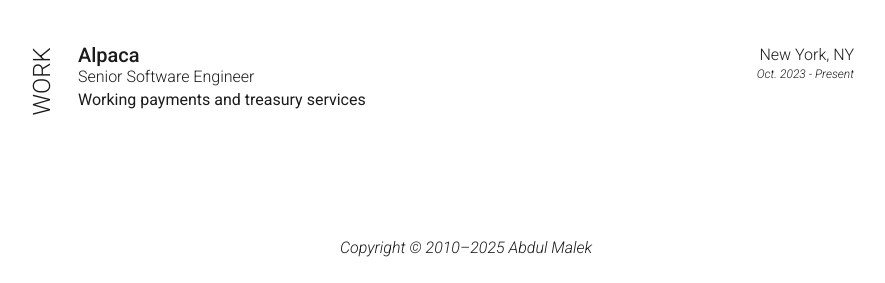
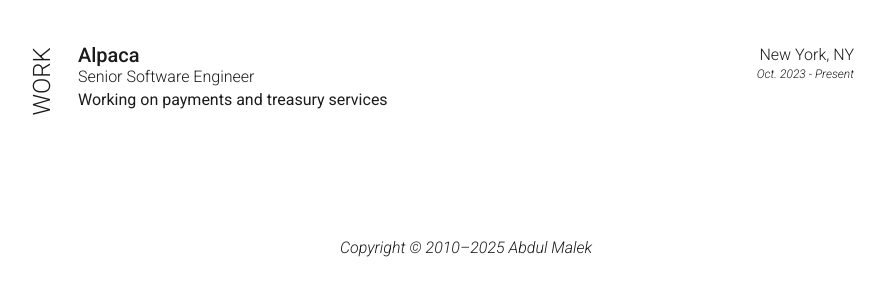
Before and after one commit to abdl-dev/abdul-malek-dev.github.io, a Jekyll site: the page built from index.md, in a window 1280 px wide. Shown: the part 323-606 px from the top of the page, without its empty margins (174-1059 px from the left). Built offline with Jekyll 4.4.1, drawn with Linux system fonts in a browser that asks for light colours; nearby versions of some CDN libraries.

Commit message:
fix typo

```diff
--- a/_config.yml
+++ b/_config.yml
@@ -28,7 +28,7 @@ content:
           sub-title: Senior Software Engineer
           fill_1: New York, NY
           fill_2: Oct. 2023 - Present
-          description: Working payments and treasury services
+          description: Working on payments and treasury services
 
 # TODO
 # - cleaning pass
```
